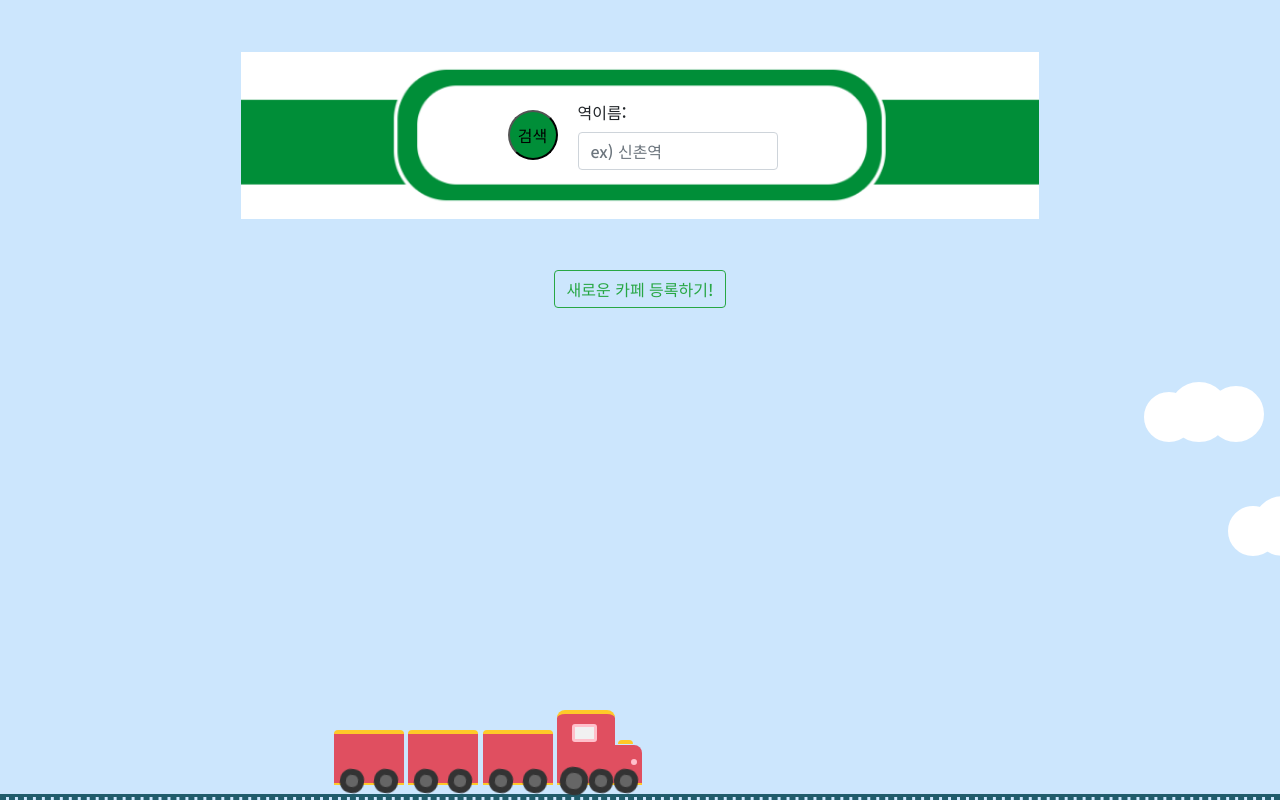
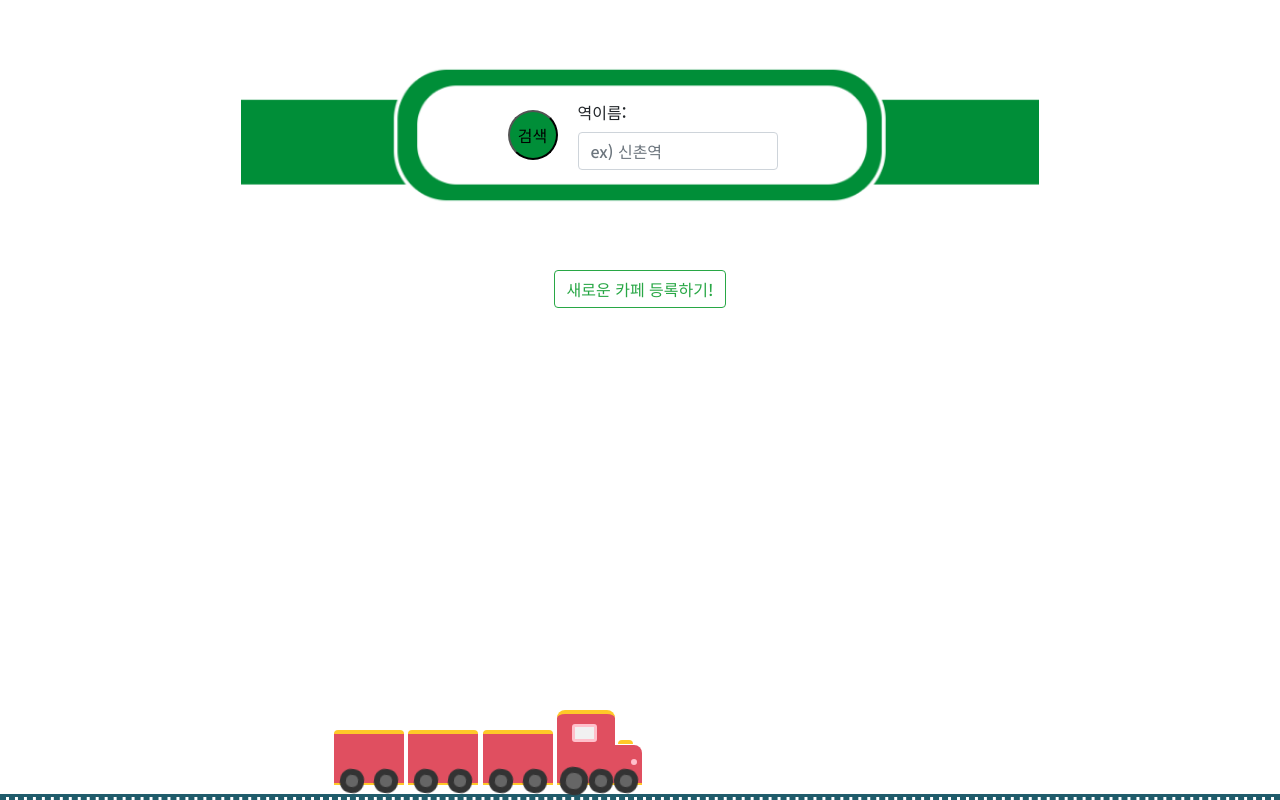
Before and after one commit to hyunmoyan/Cafe2Line, a Flask app: page / in a window 1280 px wide; the page is wider, and only the part inside the window is pictured. Run offline with Flask 2, Linux system fonts and the light colour scheme; parts of the project's set-up code (start-up, migrations or seed data) failed here and were passed over; some libraries are stand-ins or nearby versions; some web fonts are replaced.

Commit message:
색 변경

```diff
--- a/templates/index4.html
+++ b/templates/index4.html
@@ -125,7 +125,7 @@
             {#            }#}
 
             body {
-                background-color: #cce6fd;
+                {#background-color: #cce6fd;#}
                 overflow: paged-y;
             {#animation: dayTime 40s linear;#}
             }
```
